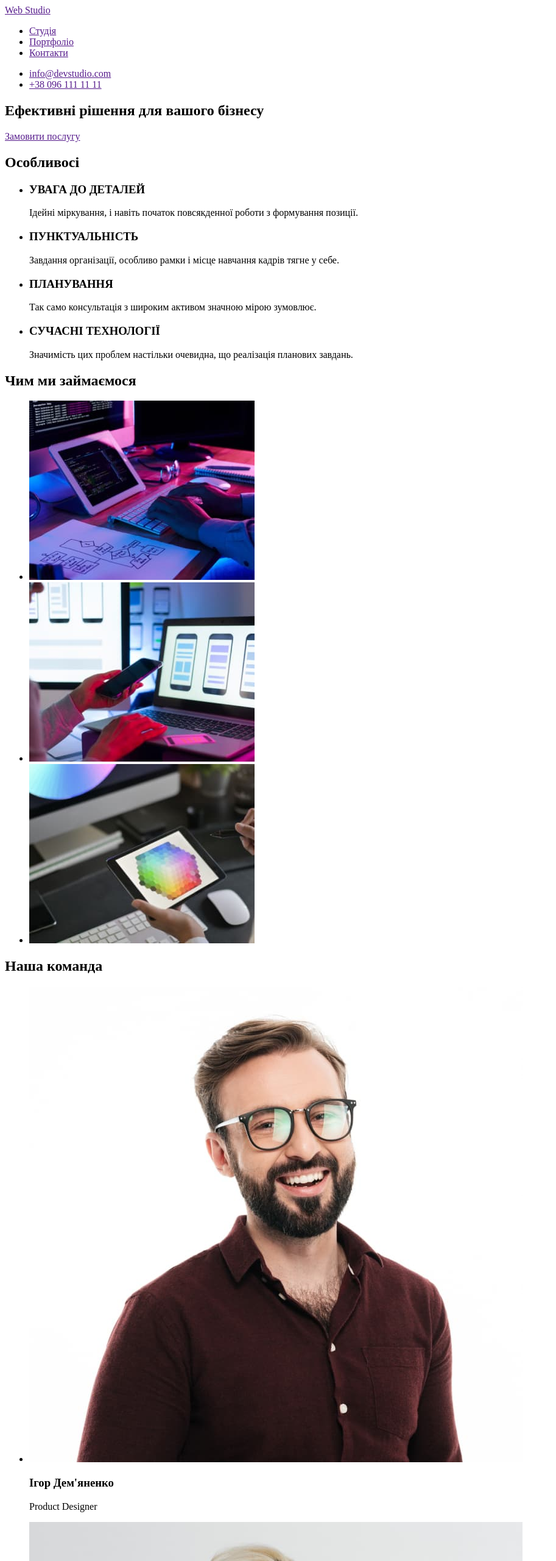
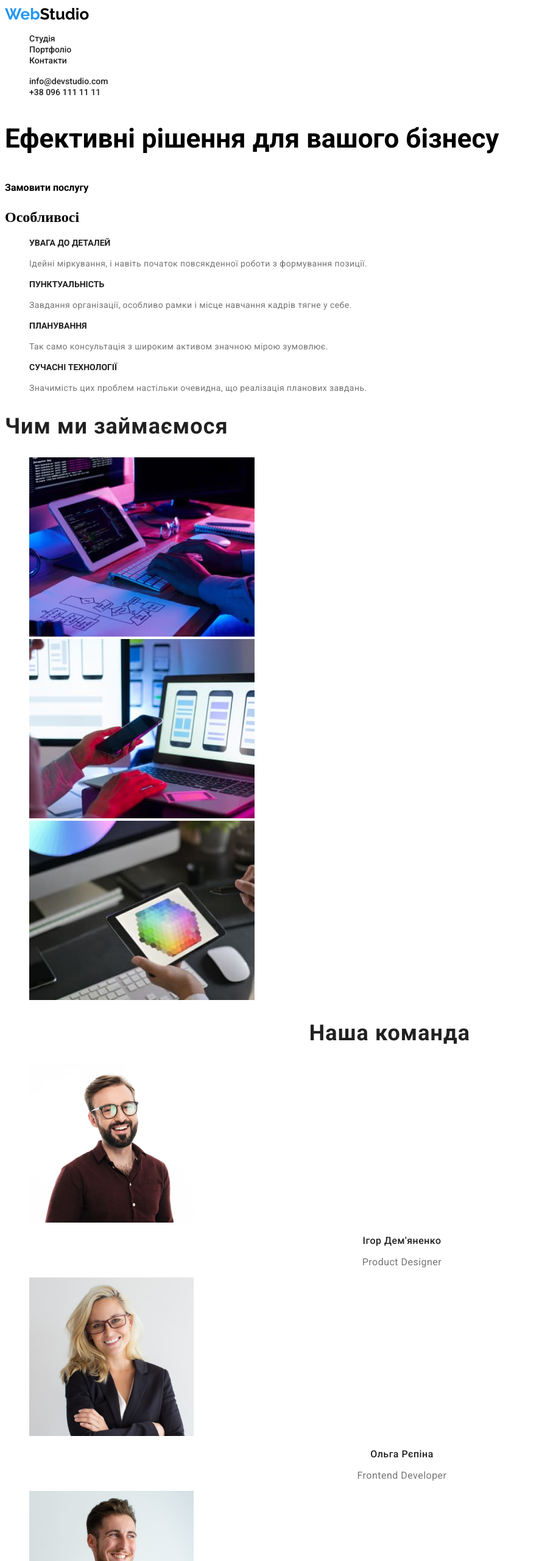
Before and after one commit to V-Kondruk/webstudio, a plain HTML site: page index.html in a window 1280 px wide. Shown: the top 2560 px of the page at 61% size, without its empty margins (0-913 px from the left). Drawn offline with Linux system fonts and the light colour scheme.

Commit message:
add styles

```diff
--- /dev/null
+++ b/css/styles.css
@@ -0,0 +1,148 @@
+/* font-family: 'Raleway',
+sans-serif;
+font-family: 'Roboto',
+sans-serif; */
+a {
+    text-decoration: none;
+}
+
+li {
+    list-style: none;
+}
+/* ============HEADER============ */
+.logo {
+    color: #000;
+    font-family: Raleway;
+    font-size: 26px;
+    font-style: normal;
+    font-weight: 700;
+    line-height: normal;
+}
+
+.logo-color {
+    color: #2196F3
+}
+
+.nav-list-item {
+    color: #212121;
+    font-family: Roboto;
+    font-size: 14px;
+    font-style: normal;
+    font-weight: 500;
+    line-height: normal;
+}
+
+/* ==========hero ==================== */
+.hero-title {
+    color: #000;
+    font-family: Roboto;
+    font-size: 44px;
+    font-style: normal;
+    font-weight: 900;
+    line-height: 60px;
+}
+
+.hero-button {
+    color: #000;
+    font-family: Roboto;
+    font-size: 16px;
+    font-style: normal;
+    font-weight: 700;
+    line-height: 30px;
+}
+
+/* ================features============= */
+.features-list-item {
+    color: #212121;
+    font-family: Roboto;
+    font-size: 14px;
+    font-style: normal;
+    font-weight: 700;
+    line-height: normal;
+}
+
+.features-list-deck {
+    color: #757575;
+    font-family: Roboto;
+    font-size: 14px;
+    font-style: normal;
+    font-weight: 400;
+    line-height: 24px; /* 171.429% */
+    letter-spacing: 0.42px;
+}
+
+/* ==============empl================ */
+.empl-title {
+    color: #212121;
+    font-family: Roboto;
+    font-size: 36px;
+    font-style: normal;
+    font-weight: 700;
+    line-height: normal;
+    letter-spacing: 1.08px;
+}
+
+.empl-list-img {
+    width: 370px;
+    height: 294px;
+}
+
+/* ============team================== */
+.team-title {
+    color: #212121;
+    text-align: center;
+    font-family: Roboto;
+    font-size: 36px;
+    font-style: normal;
+    font-weight: 700;
+    line-height: normal;
+    letter-spacing: 1.08px;
+}
+
+.team-list-img {
+    width: 270px;
+    height: 260px;
+}
+
+.team-list-title {
+    color: #212121;
+    text-align: center;
+    font-family: Roboto;
+    font-size: 16px;
+    font-style: normal;
+    font-weight: 500;
+    line-height: normal;
+    letter-spacing: 0.48px;
+}
+
+.team-list-desk {
+    color: #757575;
+    text-align: center;
+    font-family: Roboto;
+    font-size: 16px;
+    font-style: normal;
+    font-weight: 400;
+    line-height: normal;
+    letter-spacing: 0.48px;
+}
+
+/* =============footer============== */
+.footer-add-desk {
+    /* color: #FFF; */
+    font-family: Roboto;
+    font-size: 14px;
+    font-style: normal;
+    font-weight: 400;
+    line-height: 24px; /* 171.429% */
+    letter-spacing: 0.42px;
+}
+
+.footer-add-cont {
+    /* color: rgba(255, 255, 255, 0.60); */
+    font-family: Roboto;
+    font-size: 14px;
+    font-style: normal;
+    font-weight: 400;
+    line-height: 24px; /* 171.429% */
+    letter-spacing: 0.42px;
+}
--- a/index.html
+++ b/index.html
@@ -4,98 +4,103 @@
     <meta charset="UTF-8">
     <meta http-equiv="X-UA-Compatible" content="IE=edge">
     <meta name="viewport" content="width=device-width, initial-scale=1.0">
+    <link rel="preconnect" href="https://fonts.googleapis.com">
+    <link rel="preconnect" href="https://fonts.gstatic.com" crossorigin>
+    <link href="https://fonts.googleapis.com/css2?family=Raleway:wght@700&family=Roboto:wght@400;500;700&display=swap"
+    rel="stylesheet">
+    <link rel="stylesheet" href="./css/styles.css">
     <title>Document</title>
 </head>
 <body>
 
     <!-- Шапка -->
-    <header>
-        <a href="">Web Studio</a>
+    <header class="nav">
+        <a href="" class="logo"><span class="logo-color">Web</span>Studio</a>
         <ul>
-            <li><a href="">Студія</a></li>
-            <li><a href="">Портфоліо</a></li>
-            <li><a href="">Контакти</a></li>
+            <li><a href="" class="nav-list-item">Студія</a></li>
+            <li><a href="" class="nav-list-item">Портфоліо</a></li>
+            <li><a href="" class="nav-list-item">Контакти</a></li>
         </ul>
         <ul>
-            <li><a href="">info@devstudio.com</a></li>
-            <li><a href="">+38 096 111 11 11</a></li>
+            <li><a href="" class="nav-list-item">info@devstudio.com</a></li>
+            <li><a href="" class="nav-list-item">+38 096 111 11 11</a></li>
         </ul>
     </header>
 
     <!-- Герой -->
     <section>
-    <h1>Ефективні рішення для вашого бізнесу</h1>
-    <a href="">Замовити послугу</a>
+    <h1 class="hero-title">Ефективні рішення для вашого бізнесу</h1>
+    <a href="" class="hero-button">Замовити послугу</a>
     </section>
 
     <!-- особливості -->
-    <section>
-        <h2>Особливосі</h2>
+    <section class="features">
+        <h2 class="features-title">Особливосі</h2>
         <ul>
             <li>
-                <h3>УВАГА ДО ДЕТАЛЕЙ</h3>
-                <p>Ідейні міркування, і навіть початок повсякденної роботи з формування позиції.</p>
+                <h3 class="features-list-item">УВАГА ДО ДЕТАЛЕЙ</h3>
+                <p class="features-list-deck">Ідейні міркування, і навіть початок повсякденної роботи з формування позиції.</p>
             </li>
             <li>
-                <h3>ПУНКТУАЛЬНІСТЬ</h3>
-                <p>Завдання організації, особливо рамки і місце навчання кадрів тягне у себе.</p>
+                <h3 class="features-list-item">ПУНКТУАЛЬНІСТЬ</h3>
+                <p class="features-list-deck">Завдання організації, особливо рамки і місце навчання кадрів тягне у себе.</p>
             </li>
             <li>
-                <h3>ПЛАНУВАННЯ</h3>
-                <p>Так само консультація з широким активом значною мірою зумовлює.</p>
+                <h3 class="features-list-item">ПЛАНУВАННЯ</h3>
+                <p class="features-list-deck">Так само консультація з широким активом значною мірою зумовлює.</p>
             </li>
             <li>
-                <h3>СУЧАСНІ ТЕХНОЛОГІЇ</h3>
-                <p>Значимість цих проблем настільки очевидна, що реалізація планових завдань.</p>
+                <h3 class="features-list-item">СУЧАСНІ ТЕХНОЛОГІЇ</h3>
+                <p class="features-list-deck">Значимість цих проблем настільки очевидна, що реалізація планових завдань.</p>
             </li>
         </ul>
     </section>
 
     <!-- чим ми займаємося -->
-    <section>
-        <h2>Чим ми займаємося</h2>
+    <section class="empl">
+        <h2 class="empl-title">Чим ми займаємося</h2>
         <ul>
-            <li><img src="./images/box-1.jpg" alt="написання коду"></li>
-            <li><img src="./images/box-2.jpg" alt="розробка додатків"></li>
-            <li><img src="./images/box-3.jpg" alt="дизайн"></li>
+            <li><img class="empl-list-img" src="./images/box-1.jpg" alt="написання коду"></li>
+            <li><img class="empl-list-img" src="./images/box-2.jpg" alt="розробка додатків"></li>
+            <li><img class="empl-list-img" src="./images/box-3.jpg" alt="дизайн"></li>
         </ul>
     </section>
 
     <!-- наша кманда -->
-    <section>
-        <h2>Наша команда</h2>
+    <section class="team">
+        <h2 class="team-title">Наша команда</h2>
         <ul>
             <li>
-                <img src="./images/img-1.jpg" alt="Ігор">
-                <h3>Ігор Дем'яненко</h3>
-                <p>Product Designer</p>
+                <img class="team-list-img" src="./images/img-1.jpg" alt="Ігор">
+                <h3 class="team-list-title">Ігор Дем'яненко</h3>
+                <p class="team-list-desk">Product Designer</p>
             </li>
             <li>
-                <img src="./images/img-2.jpg" alt="Ольга">
-                <h3>Ольга Рєпіна</h3>
-                <p>Frontend Developer</p>
+                <img class="team-list-img" src="./images/img-2.jpg" alt="Ольга">
+                <h3 class="team-list-title">Ольга Рєпіна</h3>
+                <p class="team-list-desk">Frontend Developer</p>
             </li>
             <li>
-                <img src="./images/img-3.jpg" alt="Микола">
-                <h3>Микола Тарасов</h3>
-                <p>Marketing</p>
+                <img class="team-list-img" src="./images/img-3.jpg" alt="Микола">
+                <h3 class="team-list-title">Микола Тарасов</h3>
+                <p class="team-list-desk">Marketing</p>
             </li>
             <li>
-                <img src="./images/img-4.jpg" alt="Михайло">
-                <h3>Михайло Єрмаков</h3>
-                <p>UI Designer</p>
+                <img class="team-list-img" src="./images/img-4.jpg" alt="Михайло">
+                <h3 class="team-list-title">Михайло Єрмаков</h3>
+                <p class="team-list-desk">UI Designer</p>
             </li>
         </ul>
     </section>
 
     <!-- Футер -->
-    <footer>
-        <a href="">Web Studio</a>
+    <footer class="footer">
+        <a href="" class="logo"><span class="logo-color">Web</span>Studio</a>
         <address>
-            <p>м. Київ, пр-т Лесі Українки, 26</p>
+            <p class="footer-add-desk">м. Київ, пр-т Лесі Українки, 26</p>
             <ul>
-                <li><a href="">info@devstudio.com</a></li>
-                <li><a href="">+38 096 111 11 11</a></li>
+                <li><a href="" class="footer-add-cont">info@devstudio.com</a></li>
+                <li><a href="" class="footer-add-cont">+38 096 111 11 11</a></li>
             </ul>
         </address>
 
```
